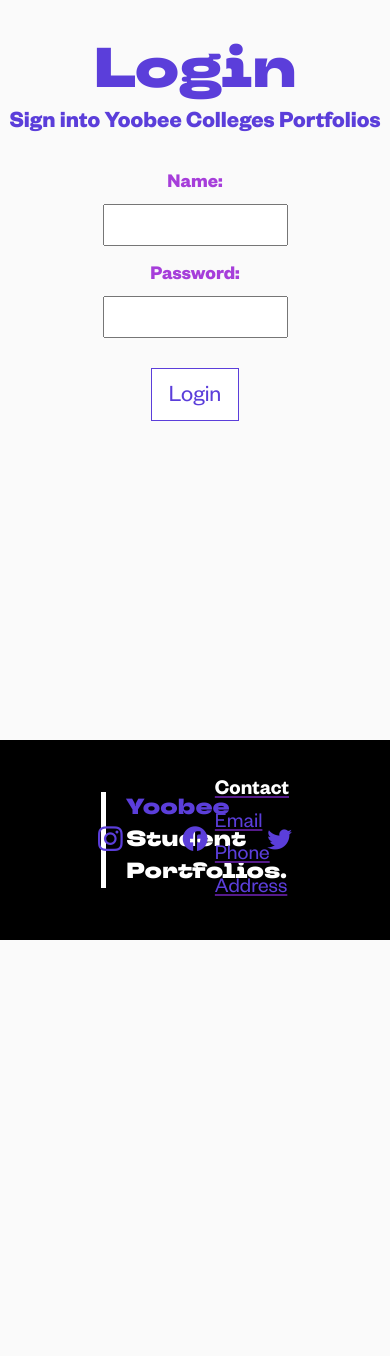
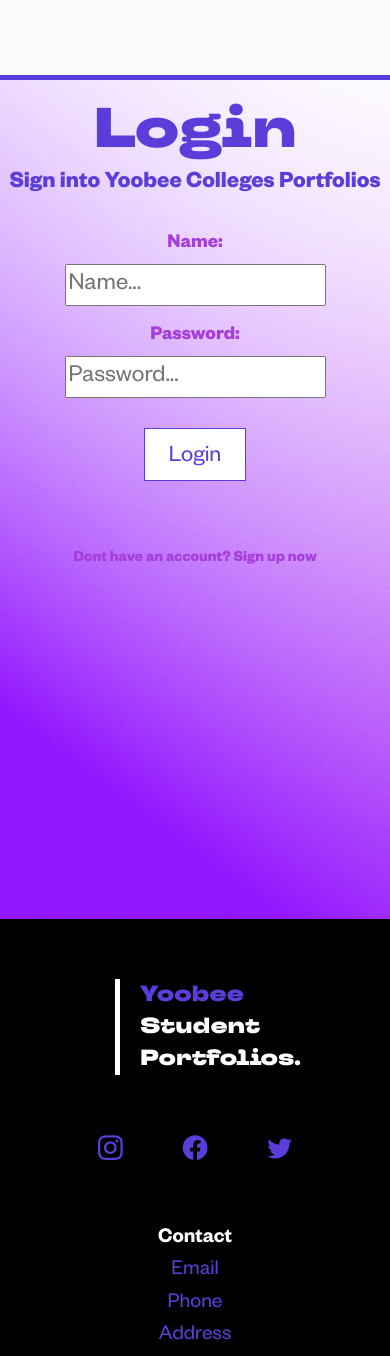
Before and after one commit to phebaleb/HTMHELL, a plain HTML site: page frontend/login.html in a window 390 px wide. Before the commit the page ends 940 px from the top, so only its background shows below. Drawn offline with nearby package versions, Linux system fonts and the light colour scheme.

Commit message:
styled the login and register

```diff
--- a/backend/index.js
+++ b/backend/index.js
@@ -217,6 +217,7 @@
 
 app.patch("/resultImage/:id", (req, res) => {
   const idParam = req.params.id;
+  console.log(idParam)
   Student.findById(idParam, (err, student) => {
     const updatedStudent = {
       name: req.body.name,
--- a/frontend/css/style.scss
+++ b/frontend/css/style.scss
@@ -52,6 +52,13 @@
 //    SIGN UP & LOGIN STYLES
 // ============================
 
+#signup-login-tools-container {
+  height: 100vh;
+  background-image: url("../img/gggrain.svg");
+  // background-repeat: no-repeat;
+  background-size: cover;
+}
+
 #signup-login-title {
   display: flex;
   justify-content: center;
@@ -59,19 +66,23 @@
   align-items: center;
   width: 100%;
   text-align: center;
-  margin-top: 30px;
+  margin-top: 75px;
+  padding-top: 10px;
+  border-top: 5px solid $main-colour;
 }
 
-label {
+.signup-login-label {
   font-family: $title-font;
   color: $secondary-colour;
   margin-top: 20px;
-  font-size: 20px;
+  font-size: 20px
 }
 
-input {
+.signup-login-input {
   margin-top: 10px;
   height: 5vh;
+  font-size: 25px;
+  font-family: $description-font;
 }
 
 #signup-login-form {
@@ -92,7 +103,7 @@
   border-radius: 0;
   transition: all .3s ease;
   cursor: pointer;
-  padding: 0.6em 0.7em 0.3em 0.7em;
+  padding: 0.6em 1em 0.3em 1em;
   line-height: 1.2;
   overflow: hidden;
   font-family: $description-font;
@@ -103,6 +114,30 @@
   transition: all .3s ease;
   color: white;
   background-color: $main-colour;
+}
+
+.signup-login-redirect {
+  text-decoration: none;
+  // width: 100%;
+  display: flex;
+  justify-content: center;
+  margin-top: 35px;
+  font-family: $title-font;
+  color: $secondary-colour;
+  transition: all 0.3s ease;
+}
+
+.signup-login-redirect:hover {
+  color: $main-colour;
+  font-size: 1.2em;
+}
+
+#register-alert {
+  display: flex;
+  justify-content: center;
+  margin-top: 35px;
+  font-family: $title-font;
+  color: $secondary-colour;
 }
 
 // =================================
@@ -118,10 +153,9 @@
   flex-direction: row;
   justify-content: center;
   align-items: center;
-  margin-top: 35px;
   background: black;
   width: 100%;
-  height: 200px;
+  height: auto;
   padding: 30px 100px 30px 100px;
 }
 
@@ -192,6 +226,39 @@
 // ========================
 //    FOOTER STYLES ENDS
 // ========================
+
+// =================================
+//    FOOTER STYLES MEDIA QUERIES
+// =================================
+
+@media only screen and (max-width: 800px) {
+  footer {
+    flex-direction: column;
+
+    #contact-links {
+      justify-content: center;
+    }
+
+    .footer-section {
+      margin: 30px;
+    }
+
+    #footer-header {
+      border-left: 5px solid white;
+      padding-left: 20px;
+      display: flex;
+      flex-direction: column;
+      // grid-template-rows: 1fr 1fr 1fr;
+      // grid-template-columns: 100%;
+      justify-content: center;
+      width: 160px;
+    }
+  }
+}
+
+// ======================================
+//    FOOTER STYLES MEDIA QUERIES ENDS
+// ======================================
 
 
 header {
@@ -339,7 +406,7 @@
   padding: 0;
 }
 
-  #font-size{
+#font-size {
   font-size: 2em;
 }
 
@@ -348,7 +415,6 @@
   padding: 1em;
   font-size: 2em;
 
-  }
 }
 
 a:hover {
@@ -373,14 +439,14 @@
   padding-top: 220px;
 }
 
-  #add-student-form{
+#add-student-form {
   display: flex;
   flex-direction: column;
 }
 
 
 
-  .black{
+.black {
   color: black;
 }
 
@@ -561,7 +627,8 @@
   grid-column: 4/6;
   grid-row: 8/9;
 }
-  #add-student{
+
+#add-student {
   padding-top: 30px;
   padding-bottom: 100px;
   display: flex;
@@ -636,6 +703,7 @@
   background-color: $main-colour;
 }
 
+.projectModal {
   background-color: white;
   width: 80%;
   height: 80%;
@@ -655,6 +723,7 @@
   transition: all .3s ease;
 }
 
+
 .projectModal.active {
   visibility: visible;
   opacity: 1;
@@ -671,7 +740,7 @@
   font-family: $description-font;
 }
 
-  button:hover{
+button:hover {
   transition: all .3s ease;
   color: white;
   background-color: $main-colour;
@@ -679,11 +748,11 @@
 
 // modal grid
 
-  .student-work-container{
+.student-work-container {
   height: 100%;
 }
 
-  .student-work-grid{
+.student-work-grid {
   display: grid;
   grid-template-columns: 1fr 1fr;
   grid-template-rows: 1fr 1fr 2fr;
@@ -691,18 +760,18 @@
   height: 100%;
 }
 
-  .student-name{
+.student-name {
   grid-column: 1/2;
   grid-row: 1/2;
   font-size: 20px;
 }
 
-  .student-project{
+.student-project {
   grid-column: 1/2;
   grid-row: 2/3;
 }
 
-  .student-description{
+.student-description {
   grid-column: 1/2;
   grid-row: 3/5;
   display: flex;
@@ -710,10 +779,11 @@
   justify-content: space-between;
 }
 
-  .student-image{
+.student-image {
   grid-column: 2/3;
   grid-row: 1/5;
-    img{
+
+  img {
     width: 100%;
     height: 100%;
     object-fit: contain;
@@ -737,32 +807,33 @@
   transition: all .3s ease;
 }
 
-#close-modal:hover{
+#close-modal:hover {
   background: black;
   transition: all .3s ease;
 
 }
 
-.name-underline{
+.name-underline {
   width: 100%;
   height: 15px;
   background: $main-colour;
 }
 
-.edit-tools{
+.edit-tools {
   font-size: .6em;
-  button{
+
+  button {
     margin-right: 10px;
     font-family: $description-font;
   }
 }
 
-.modal-backdrop{
+.modal-backdrop {
   z-index: 0;
 }
 
-#productForm{
-  h1{
+#productForm {
+  h1 {
     font-size: 2em;
   }
 }
--- a/frontend/js/login.js
+++ b/frontend/js/login.js
@@ -9,6 +9,7 @@
 const loginBtn = document.getElementById("signup-login-button");
 const nameInput = document.getElementById("name-input");
 const passwordInput = document.getElementById("password-input");
+const registerAlert = document.getElementById("register-alert");
 
 loginBtn.onclick = () => {
     $.ajax({
@@ -20,9 +21,14 @@
         },
         success: (user) => {
             if (user == 'user not found') {
-                console.log("User is not found please register")
+                registerAlert.innerHTML = `
+                <h2 id="register-alert-text">User is not found please register</h2>
+                `;
             } else if (user == 'not authorised') {
-                console.log("Incorrect password")
+                registerAlert.innerHTML = `
+                <h2 id="register-alert-text">Incorrect Password</h2>
+                `;
+
             } else {
                 console.log("awesome you are logged in successfully")
                 console.log(user);
--- a/frontend/js/register.js
+++ b/frontend/js/register.js
@@ -4,7 +4,7 @@
 const usernameInput = document.getElementById("name-input");
 const passwordInput = document.getElementById("password-input");
 const profileImgInput = document.getElementById("image-url-input");
-
+const registerAlert = document.getElementById("register-alert");
 signupBtn.onclick = function () {
     event.preventDefault();
 
@@ -61,6 +61,9 @@
 
             } else {
                 console.log('username taken already. Please try another name')
+                registerAlert.innerHTML = `
+                <h2 id="register-alert-text">Username not available. Please try another name</h2>
+                `;
             } //end of else
             //if register is successful - log user in Ends
         },// end of success for giant ajax
--- a/frontend/login.html
+++ b/frontend/login.html
@@ -21,7 +21,7 @@
   <nav>
     <a href="index.html">Home</a>
   </nav>
-  <div id="tools-container">
+  <div id="signup-login-tools-container">
     <div id="tools">
       <div id="signup-login-title">
         <h1>Login</h1>
@@ -29,12 +29,15 @@
       </div>
       <br>
       <form id="signup-login-form" action="javascript:void(0);">
-        <label for="name-input">Name: </label>
-        <input id="name-input" name="name-input" type="text">
-        <label for="password-input">Password: </label>
-        <input id="password-input" name="password-input" type="password">
+        <label class="signup-login-label" for="name-input">Name: </label>
+        <input class="signup-login-input" id="name-input" name="name-input" type="text" placeholder="Name...">
+        <label class="signup-login-label" for="password-input">Password: </label>
+        <input class="signup-login-input" id="password-input" name="password-input" type="password"
+          placeholder="Password...">
         <button id="signup-login-button">Login</button>
       </form>
+      <div id="register-alert"></div>
+      <a class="signup-login-redirect" href="signup.html">Dont have an account? Sign up now</a>
     </div>
   </div>
 
@@ -50,17 +53,15 @@
       <a href=""><i class="bi bi-twitter icon"></i></a>
     </div>
     <div class="footer-section" id="contact-links">
-      <a href="">
-        <h3 id="contact-title">Contact</h3>
+      <h3 id="contact-title">Contact</h3>
+      <a class="contact-link" href="">
+        <p>Email</p>
       </a>
-      <a href="">
-        <p class="contact-link">Email</p>
+      <a class="contact-link" href="">
+        <p>Phone</p>
       </a>
-      <a href="">
-        <p class="contact-link">Phone</p>
-      </a>
-      <a href="">
-        <p class="contact-link">Address</p>
+      <a class="contact-link" href="">
+        <p>Address</p>
       </a>
     </div>
 
```
Also changed, not shown: frontend/signup.html (+23 -13 lines), frontend/css/style.css, frontend/img/gggrain.svg (added). Lines whose indentation alone changed are shown as unchanged.
